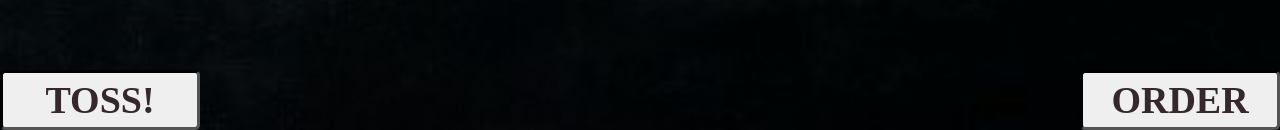
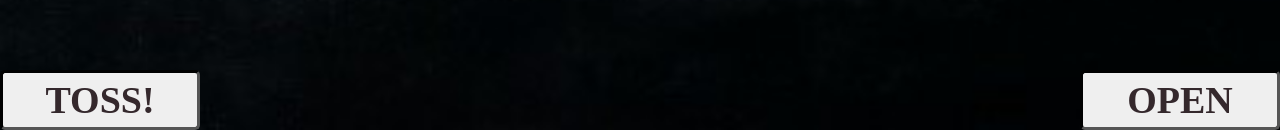
Before and after one commit to olera/saladtoss, a plain HTML site: page index.html in a window 1280 px wide. Shown: the part 670-800 px from the top of the page. Drawn offline with nearby package versions, Linux system fonts and the light colour scheme.

Commit message:
Update index.html

```diff
--- a/index.html
+++ b/index.html
@@ -52,7 +52,12 @@
   </div>
 
   <div id="bottom-right">
-    <button  onclick="window.location.href = 'https://www.choptsalad.com/order/builder';">ORDER</button>
+    <!-- <button  onclick="window.location.href = 'https://order.sweetgreen.com/nomad/349-create-your-own';">ORDER</button> --!>
+
+    <button class="button" onClick="window.open('https://www.choptsalad.com/order/builder');">
+     <span class="icon">OPEN</span>
+</button>
+
   </div>
  </div>
 
```
